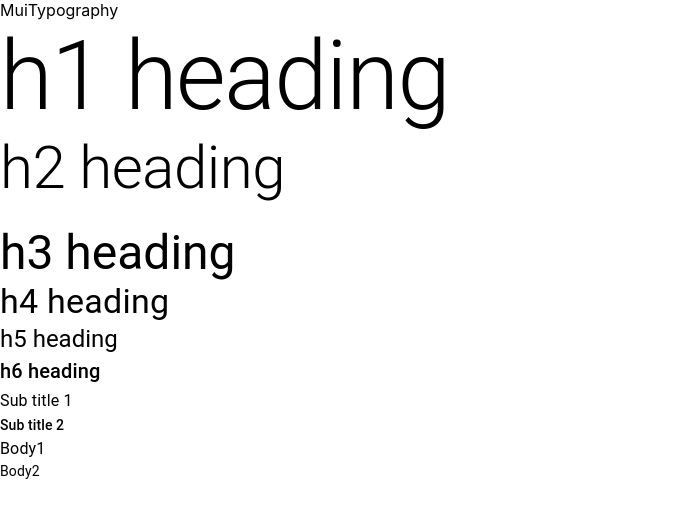
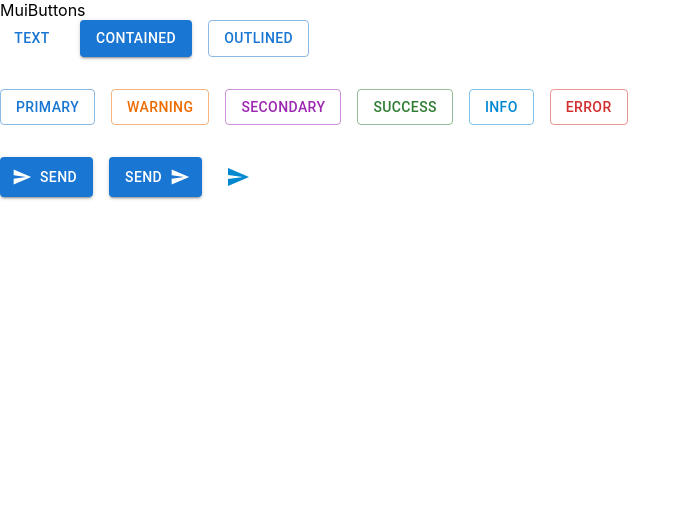
Before and after one commit to apurvgupta-ops/React, a React (Create React App) app: page / in a window 1280 px wide. Shown: the top 518 px of the page, without its empty margins (0-691 px from the left). Built offline with nearby package versions, Linux system fonts and the light colour scheme.

Commit message:
Mui Buttons

```diff
--- a/package.json
+++ b/package.json
@@ -5,6 +5,7 @@
   "dependencies": {
     "@emotion/react": "^11.8.1",
     "@emotion/styled": "^11.8.1",
+    "@mui/icons-material": "^5.4.4",
     "@mui/material": "^5.4.4",
     "@testing-library/jest-dom": "^5.11.4",
     "@testing-library/react": "^11.1.0",
--- a/src/React MUI/App.js
+++ b/src/React MUI/App.js
@@ -1,10 +1,12 @@
 import React from "react";
-import { MuiTypography } from "./components/MuiTypography";
+import { MuiButtons } from "./components/MuiButtons";
+// import { MuiTypography } from "./components/MuiTypography";
 
 const App = () => {
   return (
     <div>
-      <MuiTypography />
+      {/* <MuiTypography /> */}
+      <MuiButtons />
     </div>
   );
 };
--- /dev/null
+++ b/src/React MUI/components/MuiButtons.js
@@ -0,0 +1,54 @@
+import { Button, Stack, IconButton } from "@mui/material";
+import { Send } from "@mui/icons-material";
+
+export const MuiButtons = () => {
+  return (
+    <div>
+      MuiButtons
+      <Stack spacing={4}>
+        <Stack spacing={2} direction="row">
+          <Button variant="text">text</Button>
+          <Button variant="contained">contained</Button>
+          <Button variant="outlined">outlined</Button>
+        </Stack>
+
+        <Stack spacing={2} direction="row">
+          <Button color="primary" variant="outlined" href="https://google.com">
+            primary
+          </Button>
+          <Button
+            color="warning"
+            variant="outlined"
+            onClick={() => alert("Onclick works")}
+          >
+            warning
+          </Button>
+          <Button color="secondary" variant="outlined" centerRipple>
+            secondary
+          </Button>
+          <Button color="success" variant="outlined" disableRipple>
+            success
+          </Button>
+          <Button color="info" variant="outlined" size="medium">
+            info
+          </Button>
+          <Button color="error" variant="outlined">
+            error
+          </Button>
+        </Stack>
+
+        <Stack spacing={2} direction="row">
+          <Button color="primary" variant="contained" startIcon={<Send />}>
+            Send
+          </Button>
+          <Button color="primary" variant="contained" endIcon={<Send />}>
+            Send
+          </Button>
+          <IconButton aria-label="send" color="info">
+            <Send />
+          </IconButton>
+        </Stack>
+      </Stack>
+    </div>
+  );
+};
```
Also changed, not shown: 1 other file (tests, documents, lock files or other folders).
